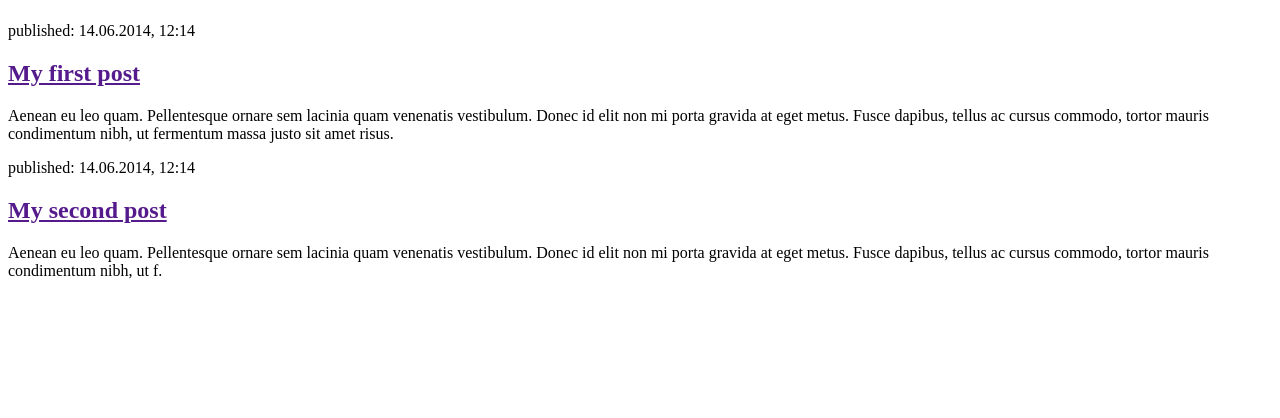
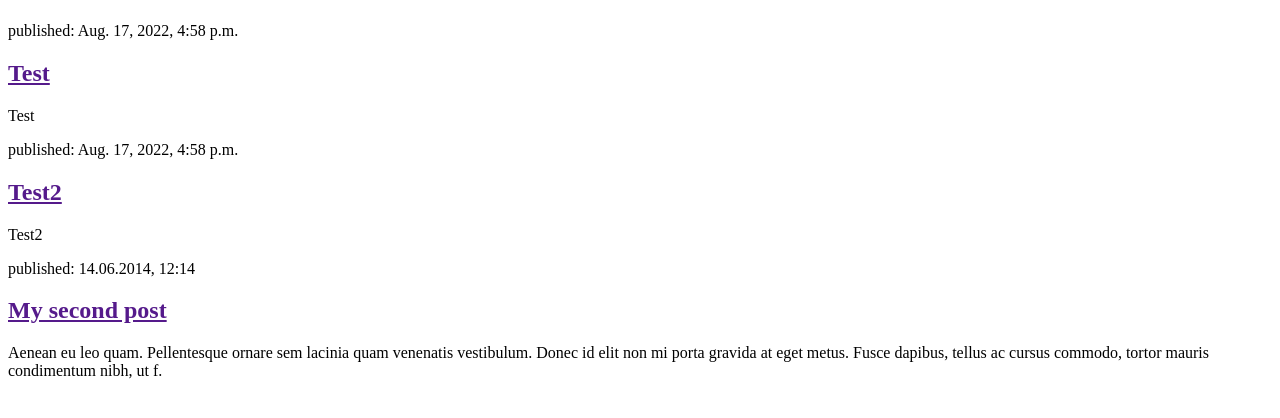
Before and after one commit to GitLukeW/my-first-blog, a Django app: page / in a window 1280 px wide. Shown: the part 58-476 px from the top of the page. Run offline with Django 3.2, Linux system fonts and the light colour scheme; data comes from the database, SQL or seed files in the repository; both versions use the stored data as it was after the commit.

Commit message:
Modified templates to display posts from database.

```diff
--- a/blog/templates/blog/post_list.html
+++ b/blog/templates/blog/post_list.html
@@ -8,16 +8,22 @@
       <h1><a href="/">Django Girls Blog</a></h1>
     </header>
 
+    {% for post in posts %}
     <article>
-            <time>published: 14.06.2014, 12:14</time>
-            <h2><a href="">My first post</a></h2>
-            <p>Aenean eu leo quam. Pellentesque ornare sem lacinia quam venenatis vestibulum. Donec id elit non mi porta gravida at eget metus. Fusce dapibus, tellus ac cursus commodo, tortor mauris condimentum nibh, ut fermentum massa justo sit amet risus.</p>
+      <time>published: {{ post.published_date }}</time>
+      <h2><a href="">{{ post.title }}</a></h2>
+      <p>{{ post.text|linebreaksbr }}</p>
     </article>
+    {% endfor %}
 
     <article>
       <time>published: 14.06.2014, 12:14</time>
       <h2><a href="">My second post</a></h2>
-            <p>Aenean eu leo quam. Pellentesque ornare sem lacinia quam venenatis vestibulum. Donec id elit non mi porta gravida at eget metus. Fusce dapibus, tellus ac cursus commodo, tortor mauris condimentum nibh, ut f.</p>
+      <p>
+        Aenean eu leo quam. Pellentesque ornare sem lacinia quam venenatis
+        vestibulum. Donec id elit non mi porta gravida at eget metus. Fusce
+        dapibus, tellus ac cursus commodo, tortor mauris condimentum nibh, ut f.
+      </p>
     </article>
   </body>
 </html>
--- a/blog/views.py
+++ b/blog/views.py
@@ -1,7 +1,9 @@
 from django.shortcuts import render
-
-# Create your views here.
+from django.utils import timezone
+from .models import Post
 
 
 def post_list(request):
-    return render(request, 'blog/post_list.html', {})
+    posts = Post.objects.filter(
+        published_date__lte=timezone.now()).order_by('published_date')
+    return render(request, 'blog/post_list.html', {'posts': posts})
```
Also changed, not shown: db.sqlite3. Lines whose indentation alone changed are shown as unchanged.
